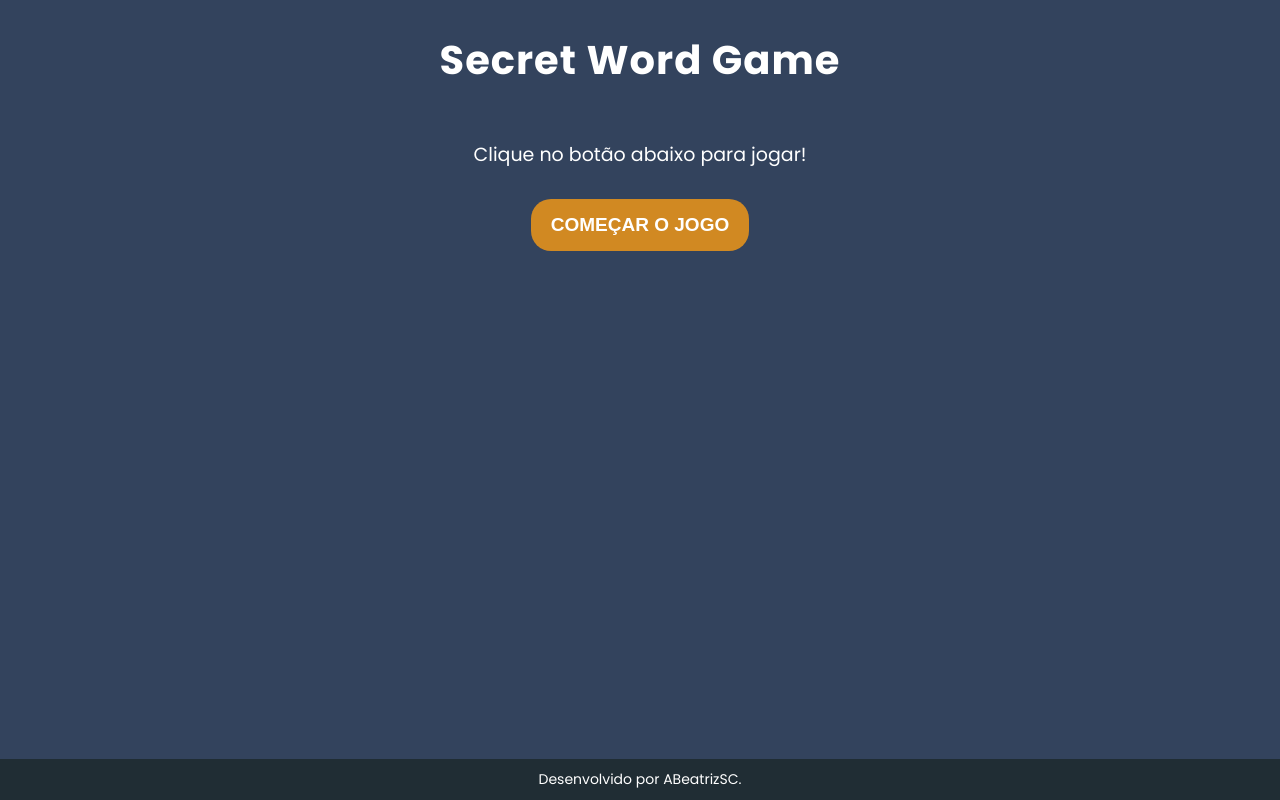
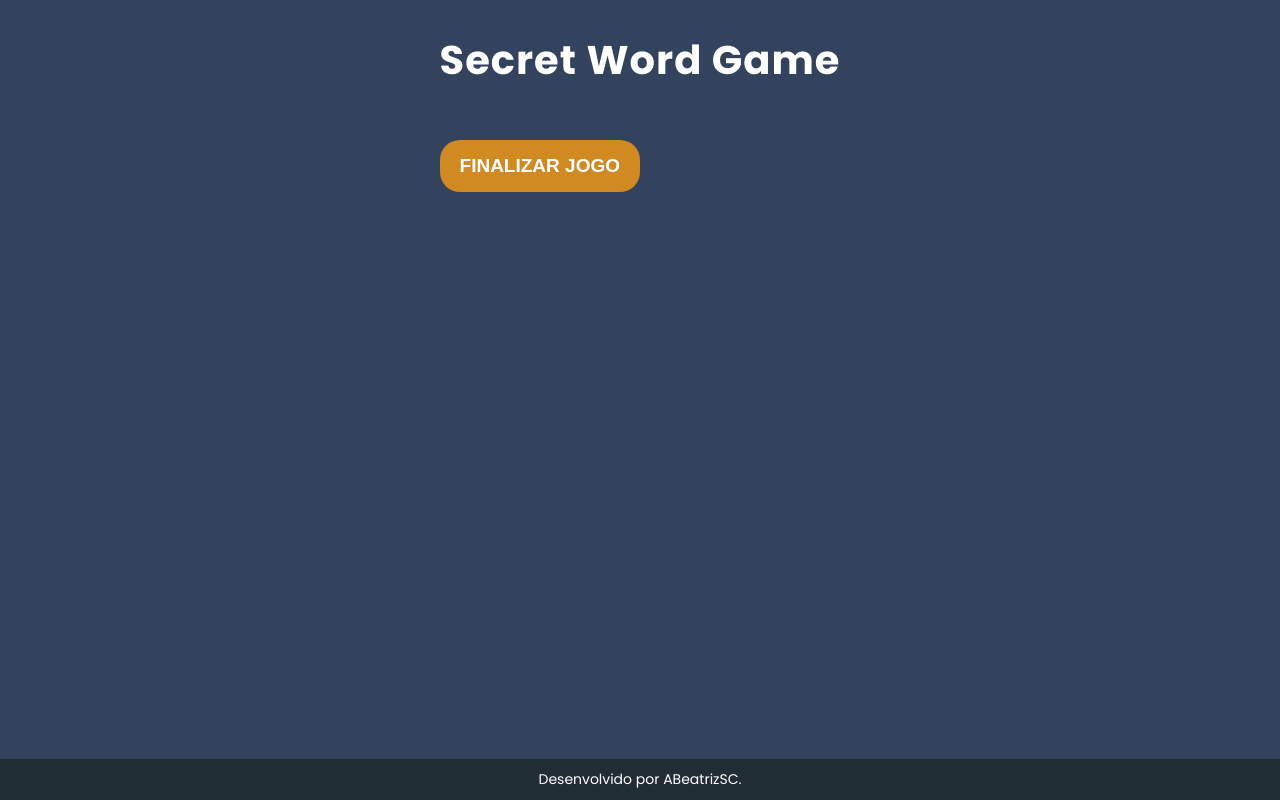
Before and after one commit to ABeatrizSC/secret-word-game, a React (Vite) app: page / in a window 1280 px wide. Both pictures are taken after a click on the button "COMEÇAR O JOGO". Built offline with nearby package versions, Linux system fonts and the light colour scheme.

Commit message:
create different stages and process of selecting word and category

```diff
--- a/src/App.jsx
+++ b/src/App.jsx
@@ -1,13 +1,67 @@
 import './styles/App.css'
 import { StartScreen } from './components/StartScreen'
+import { Game } from './components/Game'
+import { EndScreen } from './components/EndScreen'
 import { Footer } from './components/Footer'
+import { useCallback, useEffect, useState } from 'react'
+import { wordsList } from './data/words'
+
+const stages = [
+  {id: 1, name: 'start'},
+  {id: 2, name: 'game'},
+  {id: 3, name: 'end'}
+]
 
 export function App() {
+  const [gameStage, setGameStage] = useState(stages[0].name)
+  const [words] = useState(wordsList)
+
+  const [pickedWord, setPickedWord] = useState('')
+  const [pickedCategory, setPickedCategory] = useState('')
+  const [letters, setLetters] = useState([])
+
+  const pickWordAndCategory = () => {
+    const categories = Object.keys(words)
+    const category = categories[Math.floor(Math.random() * Object.keys(categories).length)]
+
+    const word = words[category][Math.floor(Math.random() * words[category].length)]
+
+    return { word, category }
+  }
+
+  const startGame = () => {
+    const { word, category } = pickWordAndCategory()
+
+    //create an array of letters
+    let wordLetters = word.split('')
+    wordLetters = wordLetters.map((letter) => letter.toLowerCase())
+
+    //fill states
+    setPickedWord(word)
+    setPickedCategory(category)
+    setLetters(wordLetters)
+
+    console.log(word)
+    console.log(category)
+    console.log(wordLetters)
+
+    setGameStage(stages[1].name)
+  }
+
+  const verifyLetter = () => {
+    setGameStage(stages[2].name)
+  }
+
+  const retry = () => {
+    setGameStage(stages[0].name)
+  }
 
   return (
     <>
       <h1>Secret Word Game</h1>
-      <StartScreen />
+      {gameStage == 'start' && <StartScreen startGame={startGame}/>}
+      {gameStage == 'game' && <Game verifyLetter={verifyLetter} />}
+      {gameStage == 'end' && <EndScreen retry={retry} />}
       <Footer />
     </>
   )
--- /dev/null
+++ b/src/components/EndScreen.jsx
@@ -0,0 +1,9 @@
+import './EndScreen.css'
+
+export function EndScreen({ retry }) {
+    return (
+        <div>
+            <button onClick={retry}>Jogar novamente</button>
+        </div>
+    )
+}
--- /dev/null
+++ b/src/components/Game.jsx
@@ -0,0 +1,9 @@
+import './Game.css'
+
+export function Game({ verifyLetter}) {
+    return (
+        <div>
+            <button onClick={verifyLetter}>Finalizar jogo</button>
+        </div>
+    )
+}
--- a/src/components/StartScreen.jsx
+++ b/src/components/StartScreen.jsx
@@ -1,12 +1,10 @@
 import './StartScreen.css'
 
-export function StartScreen() {
+export function StartScreen({ startGame }) {
     return (
-        <>
-            <div className='content-container'>
-                <p>Clique no botão abaixo para jogar!</p>
-                <button>Começar o jogo</button>
-            </div>
-        </>
+        <div className='content-container'>
+            <p>Clique no botão abaixo para jogar!</p>
+            <button onClick={startGame}>Começar o jogo</button>
+         </div>
     )
 }
```
Also changed, not shown: src/components/EndScreen.css (added), src/components/Game.css (added).
